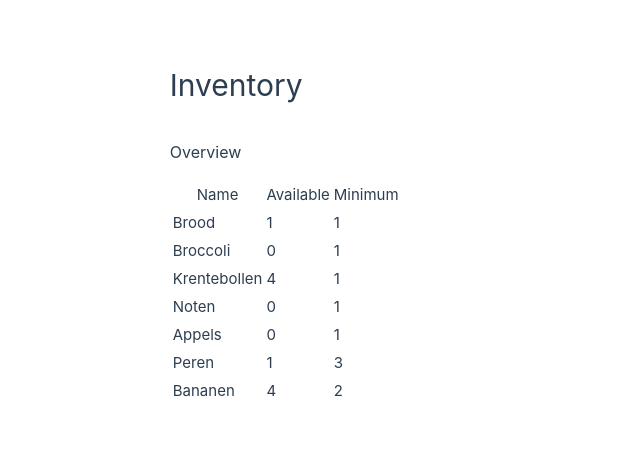
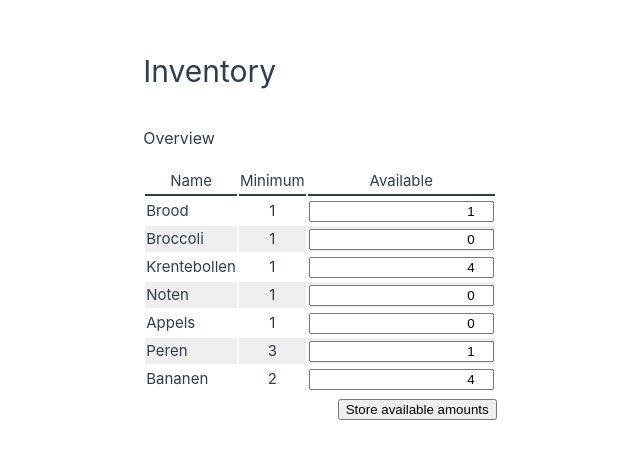
Before and after one commit to j-kramer/Script, a Vue app in the folder vue3 inventaris/: page / in a window 1280 px wide. Shown: the part 166-624 px from the top of the page, without its empty margins (320-960 px from the left). Built offline with nearby package versions, Linux system fonts and the light colour scheme.

Commit message:
vue3 inventaris: add InventoryTable

```diff
--- a/vue3 inventaris/src/components/InventoryTable.vue
+++ b/vue3 inventaris/src/components/InventoryTable.vue
@@ -1,5 +1,9 @@
 <script setup>
+import { updateAllInventoryAmounts } from '@/store/inventory'
+
 const props = defineProps(['inventory'])
+
+const newAmounts = Array.from(props.inventory, (item) => item.actualAmount)
 </script>
 
 <template>
@@ -7,16 +11,49 @@ const props = defineProps(['inventory'])
     <thead>
       <tr>
         <th>Name</th>
+        <th>Minimum</th>
         <th>Available</th>
-        <th>Minimum</th>
       </tr>
     </thead>
     <tbody>
       <tr v-for="(item, index) in inventory" :key="index">
-        <td>{{ item.name }}</td>
-        <td>{{ item.actualAmount }}</td>
+        <td class="left">{{ item.name }}</td>
         <td>{{ item.minimumAmount }}</td>
+        <td>
+          <input v-model.number="newAmounts[index]" type="number" value="0" min="0" required />
+        </td>
       </tr>
     </tbody>
   </table>
+  <div>
+    <button @click="updateAllInventoryAmounts(newAmounts)">Store available amounts</button>
+  </div>
 </template>
+
+<style scoped>
+table {
+  text-align: center;
+}
+
+.left {
+  text-align: left;
+}
+
+input {
+  text-align: right;
+}
+
+th {
+  border-bottom: 2px solid;
+}
+
+tr:nth-child(even) {
+  background-color: #efefef;
+}
+
+div {
+  display: flex;
+  flex-direction: row-reverse;
+  padding-top: 5px;
+}
+</style>
--- a/vue3 inventaris/src/store/inventory.js
+++ b/vue3 inventaris/src/store/inventory.js
@@ -57,10 +57,15 @@ export const addInventoryItem = (item) => {
   currentID++
   inventory.value.push(item)
 }
+
+export const updateAllInventoryAmounts = (newAmounts) => {
+  inventory.value.map((item, index) => (item.actualAmount = newAmounts[index]))
+}
 export const updateInventoryItem = (id, item) => {
   let oldItem = inventory.value.find((item) => item.id == id)
   Object.assign(oldItem, item)
 }
+
 export const removeInventoryItem = (id) => {
   inventory.value = inventory.value.filter((item) => item.id != id)
 }
```
